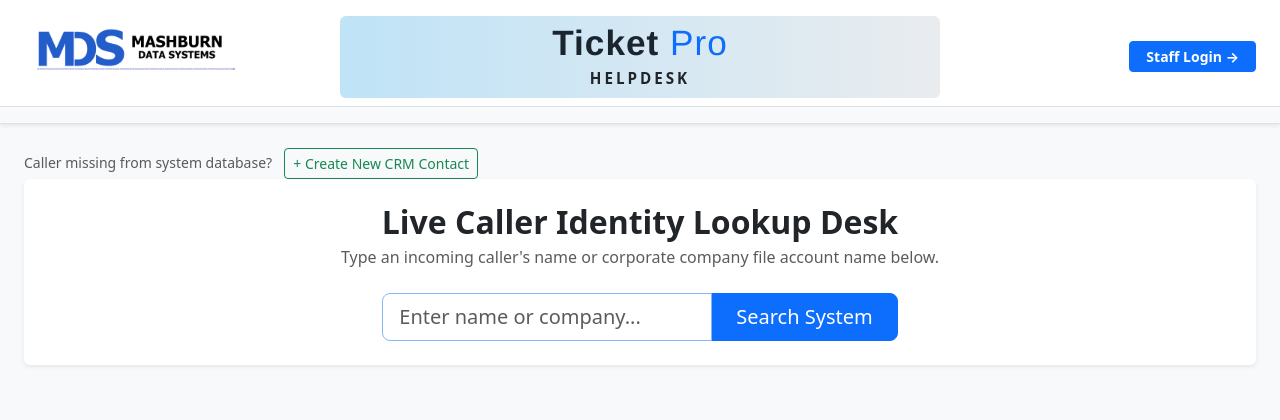
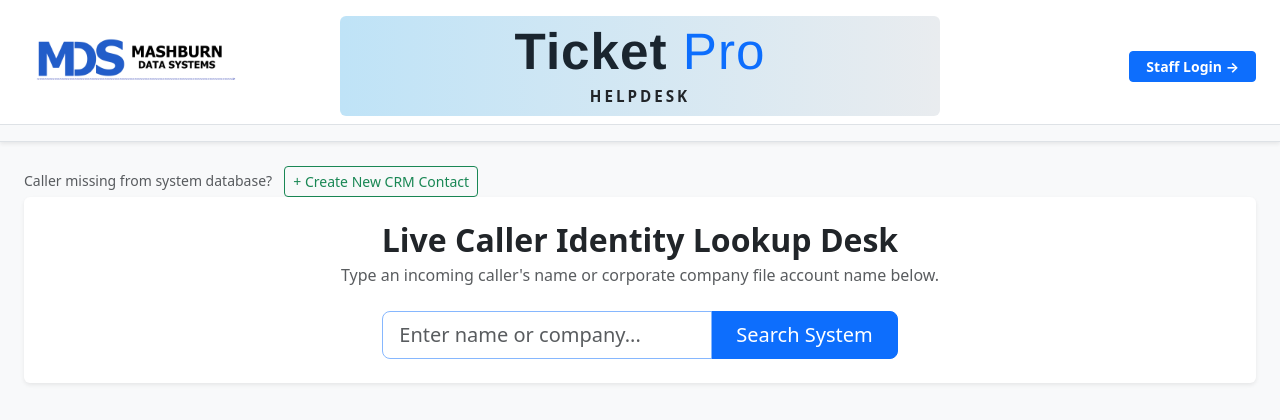
Before and after one commit to smashburn55/Helpdesk-django, a Django app: page /intake/ in a window 1280 px wide. Shown: the top 420 px of the page. Run offline with Django 5.2, Linux system fonts and the light colour scheme; some libraries are stand-ins or nearby versions.

Commit message:
UI Tweak: Clean up resize header

```diff
--- a/ticketApp/templates/ticketApp/base.html
+++ b/ticketApp/templates/ticketApp/base.html
@@ -29,9 +29,9 @@
         <!-- Column 2: Center Wing - Title Banner with HELPDESK Subtitle -->
         <div class="col-12 col-md-6 order-3 order-md-2 d-flex align-items-center justify-content-center mt-2 mt-md-0">
             <div class="w-100 text-center rounded d-flex flex-column align-items-center justify-content-center py-2"
-                 style="background: linear-gradient(90deg, #bfe3f7 0%, #e9ecef 100%); min-height: 75px; max-width: 650px;">
+                 style="background: linear-gradient(90deg, #bfe3f7 0%, #e9ecef 100%); min-height:100px; max-width: 650px;">
                 <!-- Main App Title Row -->
-                <h1 class="mb-0 fw-bold tracking-wide" style="font-family: 'Helvetica Neue', Arial, sans-serif; font-size: 2.2rem; color: #1a252f; letter-spacing: 1px; line-height: 1.1;">
+                <h1 class="mb-0 fw-bold tracking-wide" style="font-family: 'Helvetica Neue', Arial, sans-serif; font-size: 3.2rem; color: #1a252f; letter-spacing: 1px; line-height: 1.1;">
                     Ticket <span class="text-primary fw-light">Pro</span>
                 </h1>
                 <!-- Stacked Subtitle Element -->
```
